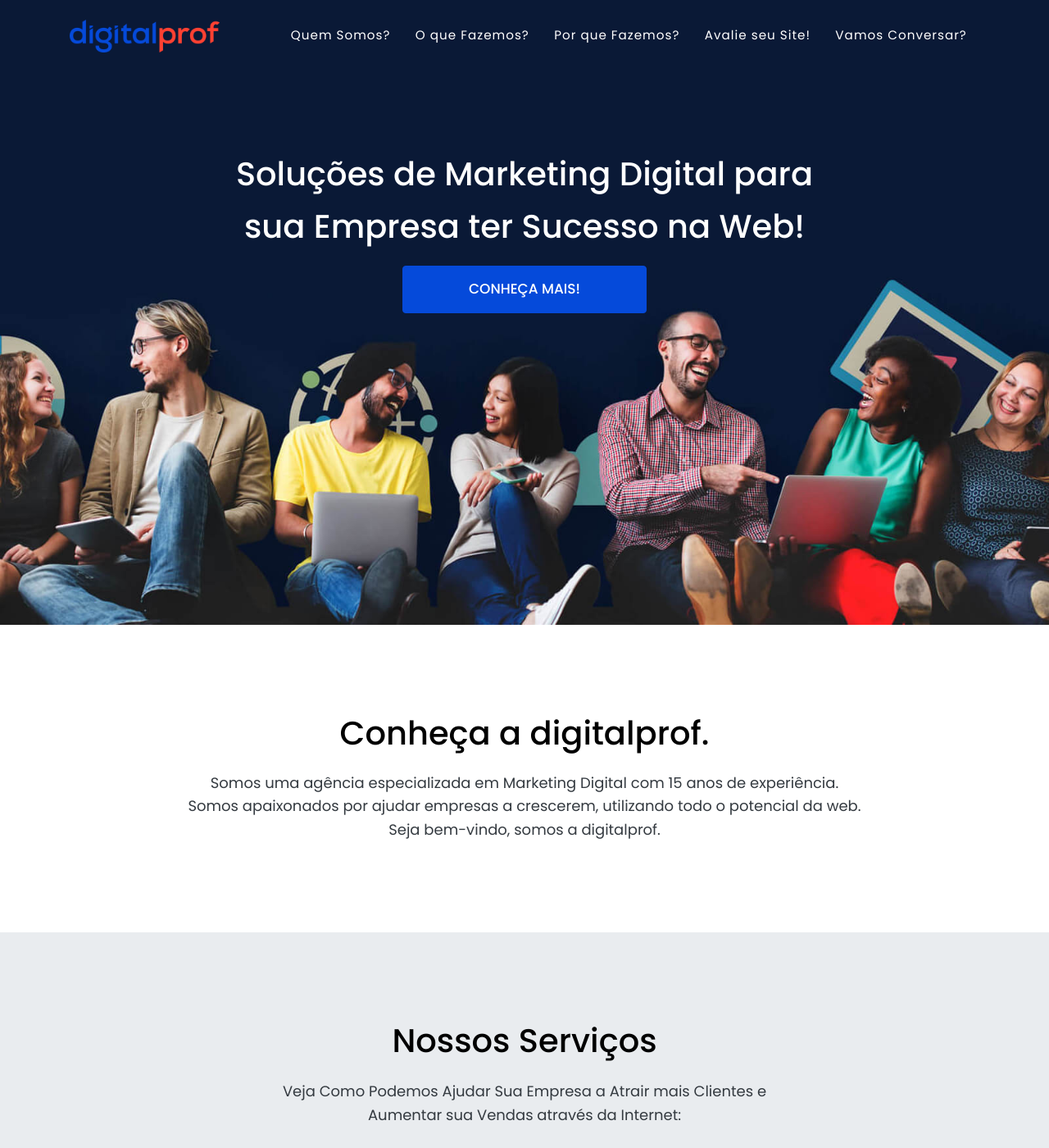
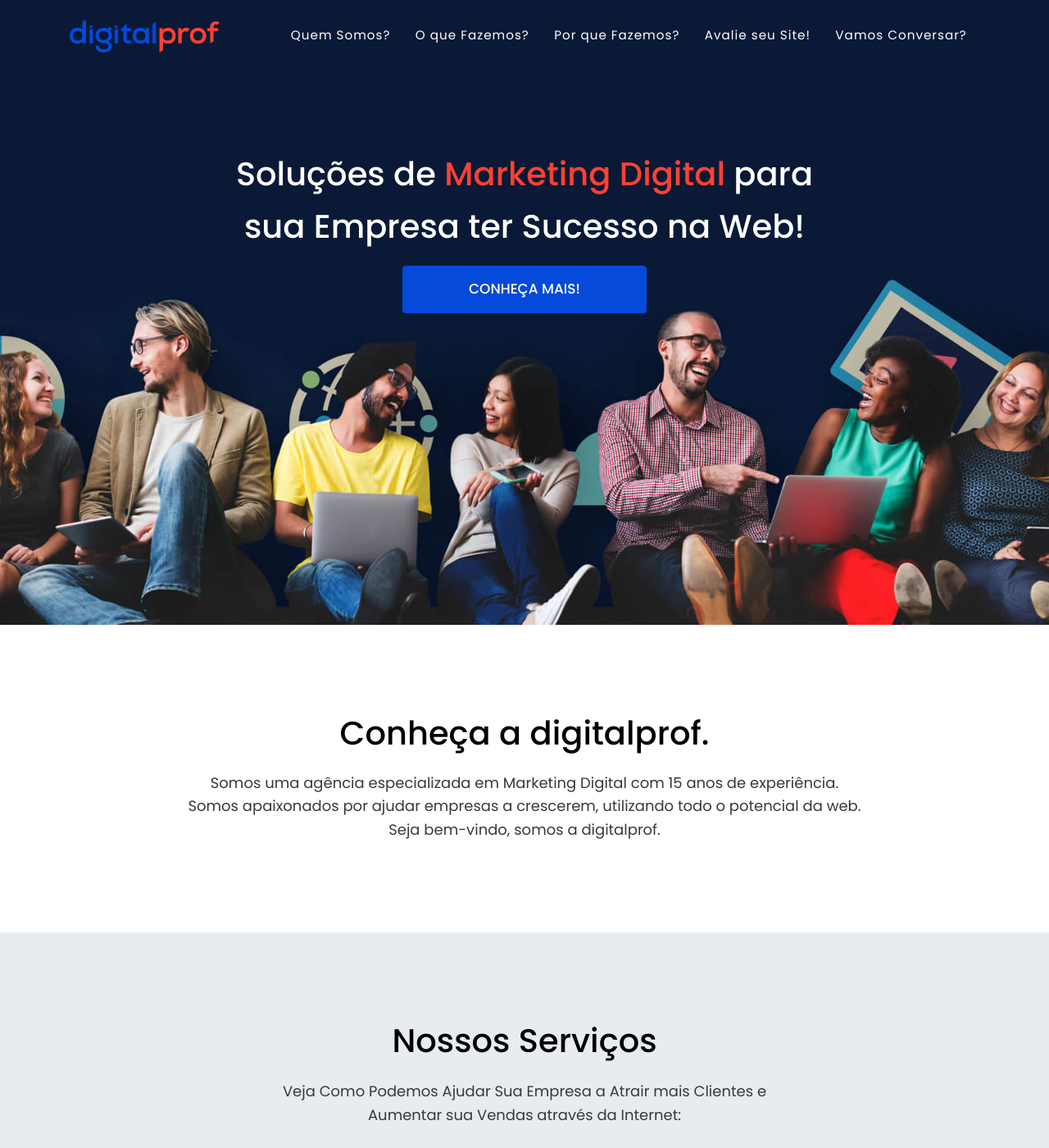
Before and after one commit to robsonkmarques/digitalprof, a Jekyll site: the page built from index.md, in a window 1280 px wide and 1400 px high. Shown: the whole window at 82% size. Built offline with Jekyll 4.4.1, drawn with Linux system fonts in a browser that asks for light colours; some web fonts are replaced.

Commit message:
add css markdown

```diff
--- a/_data/sitetext.yml
+++ b/_data/sitetext.yml
@@ -11,8 +11,9 @@
 # -----------------
 pt: &DEFAULT_PT
   header:
-    title: "Soluções de Marketing Digital para<br> sua Empresa ter Sucesso na Web!"
+    title: "Soluções de **Marketing Digital**{:.distak} para<br> sua Empresa ter Sucesso na Web!"
     text:
+
     button: CONHEÇA MAIS!
     buttonlink: "#about"
 
--- a/_sass/base/_custom.scss
+++ b/_sass/base/_custom.scss
@@ -27,3 +27,8 @@
   h2.section-heading {
     color:$black;
   }
+
+  .distak {
+    color:$orange-dprof;
+    font-weight: 500;
+  }
```
